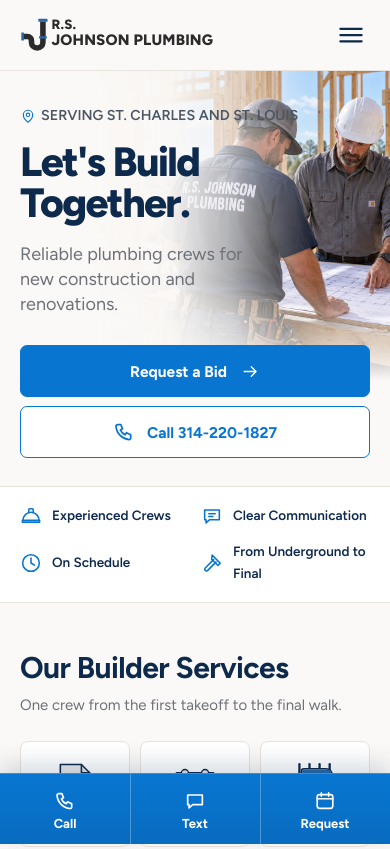
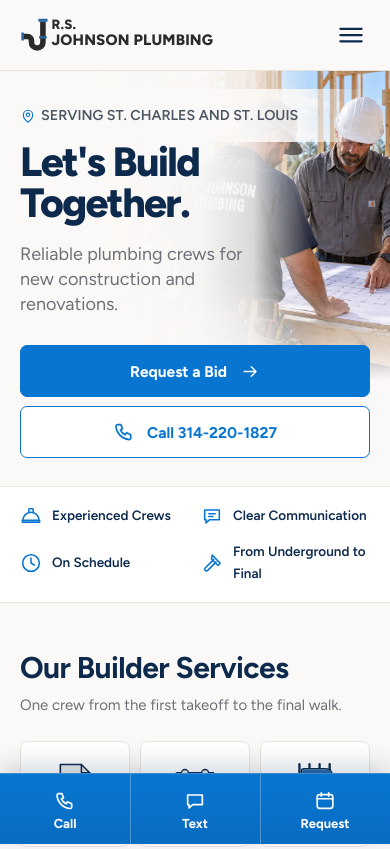
Before and after one commit to rs-johnson-plumbing/website, a Next.js app: page /for-builders in a window 390 px wide. Shown: the top 849 px of the page. Built offline with nearby package versions, Linux system fonts and the light colour scheme.

Commit message:
Protect location and supporting copy from dark photo details

```diff
--- a/src/styles/concept-two-page-polish.css
+++ b/src/styles/concept-two-page-polish.css
@@ -193,9 +193,9 @@
   .c2 :is(.c2-homeowners, .c2-builders) .c2-hero-copy { position: relative; z-index: 2; width: 100%; padding-block: 18px 28px; }
   .c2 :is(.c2-homeowners, .c2-builders) .c2-hero-media { position: absolute; top: 0; bottom: auto; left: auto; right: calc((100% - 100vw) / 2); margin: 0; width: 78vw; height: 310px; aspect-ratio: auto; border-radius: 0; pointer-events: none; }
   .c2 :is(.c2-homeowners, .c2-builders) .c2-hero-media img { object-position: 60% center; }
-  .c2 :is(.c2-homeowners, .c2-builders) .c2-hero-media::after { display: block; position: absolute; inset: 0; content: ""; background: linear-gradient(90deg, #fbf9f7 0%, rgba(251,249,247,.96) 28%, rgba(251,249,247,.65) 48%, transparent 75%), linear-gradient(0deg, #fbf9f7, transparent 32%); }
+  .c2 :is(.c2-homeowners, .c2-builders) .c2-hero-media::after { display: block; position: absolute; inset: 0; content: ""; background: linear-gradient(90deg, #fbf9f7 0%, rgba(251,249,247,.98) 38%, rgba(251,249,247,.85) 55%, transparent 75%), linear-gradient(0deg, #fbf9f7, transparent 32%); }
   .c2 :is(.c2-homeowners, .c2-builders) .c2-hero-copy h1 { max-width: 65%; }
   .c2 :is(.c2-homeowners, .c2-builders) .c2-hero-page-lead { max-width: 65%; margin-top: 18px; font-size: 18px; line-height: 1.4; }
-  .c2 :is(.c2-homeowners, .c2-builders) .c2-location { position: relative; white-space: nowrap; }
+  .c2 :is(.c2-homeowners, .c2-builders) .c2-location { position: relative; white-space: nowrap; background: linear-gradient(90deg, rgba(251,249,247,.95), rgba(251,249,247,.85) 80%, transparent); }
   .c2 :is(.c2-homeowners, .c2-builders) .c2-hero-actions { position: relative; margin-top: 28px; }
 }
```
